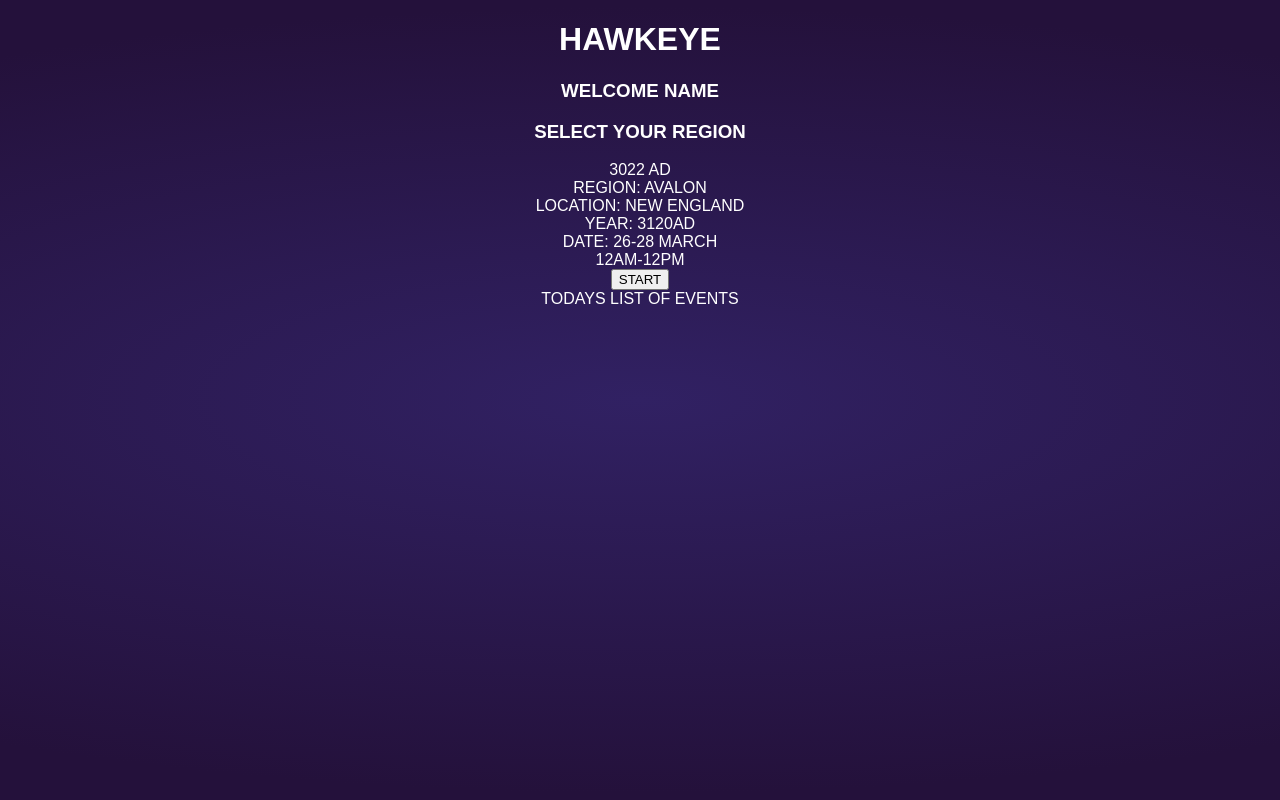
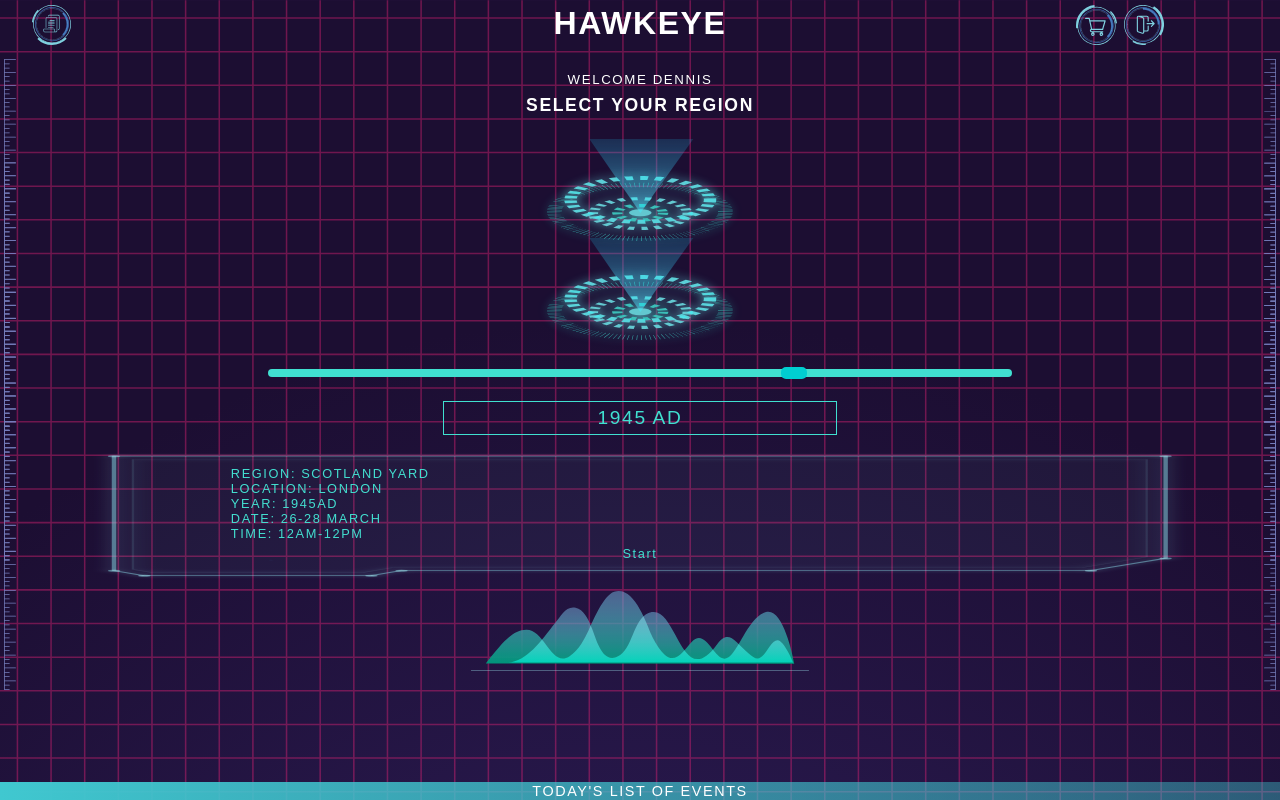
Before and after one commit to swadhinroutray/hawkeye-2020, a React (Create React App) app in the folder client/: page /home in a window 1280 px wide. Built offline with nearby package versions, Linux system fonts and the light colour scheme.

Commit message:
Added Slider to change region info and image

```diff
--- /dev/null
+++ b/client/src/components/LandingPageComponents/Header.js
@@ -0,0 +1,50 @@
+import React from 'react';
+import styled from 'styled-components';
+import hawkLogo from '../../assets/landing-assets/RulesIcon.svg';
+import shopLogo from '../../assets/landing-assets/ShopIcon.svg';
+import logoutLogo from '../../assets/landing-assets/LogoutIcon.svg';
+
+export const Header = () => {
+	return (
+		<HeaderWrapper>
+			<HawkLogo src={hawkLogo} alt="hawk-logo" />
+			<h1>HAWKEYE</h1>
+			<div>
+				<img src={shopLogo} alt="shop-icon" />
+				<img src={logoutLogo} alt="shop-icon" />
+			</div>
+		</HeaderWrapper>
+	);
+};
+
+const HeaderWrapper = styled.header`
+	position: relative;
+	display: grid;
+	grid-template-columns: 25% 50% 25%;
+	width: 100%;
+	padding-top: 5px;
+	> h1 {
+		margin: 0;
+		grid-column: 2/3;
+	}
+	> div {
+		grid-column: 3;
+		align-items: stretch;
+
+		> img {
+			align-items: end;
+			margin: auto;
+			height: 5vh;
+			:first-of-type {
+				margin-right: 7px;
+			}
+		}
+	}
+`;
+const HawkLogo = styled.img`
+	float: left;
+	height: 5vh;
+	margin-left: 10%;
+	grid-column: 1/2;
+	align-items: center;
+`;
--- /dev/null
+++ b/client/src/components/LandingPageComponents/Hologram.js
@@ -0,0 +1,36 @@
+import React from 'react';
+import styled from 'styled-components';
+import { observer, inject } from 'mobx-react';
+import { hologramImg } from '../../assets/landing-assets';
+
+export const Hologram = inject('LandingStore')(
+	observer(({ LandingStore }) => {
+		return (
+			<HologramWrapper>
+				<RegionImg
+					// src={LandingStore.regionImages[LandingStore.currentRegion]}
+					src={LandingStore.regionInfo[LandingStore.currentRegion].img}
+					alt="region"
+				/>
+				<HologramImg src={hologramImg} alt="hologram" />
+			</HologramWrapper>
+		);
+	}),
+);
+const HologramWrapper = styled.div`
+	overflow: hidden;
+	height: 28vh;
+`;
+const RegionImg = styled.img`
+	height: 15vh;
+	z-index: 5;
+	position: relative;
+	margin: auto;
+`;
+const HologramImg = styled.img`
+	height: 15vh;
+	display: block;
+	transform: translateY(-25px);
+	margin: auto;
+	z-index: 2;
+`;
--- /dev/null
+++ b/client/src/components/LandingPageComponents/RegionInfo.js
@@ -0,0 +1,67 @@
+import React from 'react';
+import styled from 'styled-components';
+import DescriptionBg from '../../assets/landing-assets/DescriptView.svg';
+import { startButton } from '../../assets/landing-assets/index.js';
+import { observer, inject } from 'mobx-react';
+export const RegionInfo = inject('LandingStore')(
+	observer(({ LandingStore }) => {
+		return (
+			<InfoWrapper className="info">
+				<Background src={DescriptionBg} />
+				<div>
+					REGION: {LandingStore.regionInfo[LandingStore.currentRegion].name}
+				</div>
+				<div>
+					LOCATION:{' '}
+					{LandingStore.regionInfo[LandingStore.currentRegion].location}
+				</div>
+				<div>
+					YEAR: {LandingStore.regionInfo[LandingStore.currentRegion].year}AD
+				</div>
+				<div>
+					DATE: {LandingStore.regionInfo[LandingStore.currentRegion].date}
+				</div>
+				<div>
+					TIME: {LandingStore.regionInfo[LandingStore.currentRegion].time}
+				</div>
+				<Start>
+					<img src={startButton} />
+					Start
+				</Start>
+			</InfoWrapper>
+		);
+	}),
+);
+const InfoWrapper = styled.div`
+	width: 90%;
+	margin: auto;
+	text-align: left;
+	position: relative;
+	color: turquoise;
+	font-size: 0.8em;
+	padding: 15px 12%;
+	box-sizing: border-box;
+`;
+
+const Background = styled.img`
+	height: 100%;
+	width: 100%;
+	position: absolute;
+	top: 0;
+	left: 0;
+	padding: 0;
+`;
+
+const Start = styled.div`
+	color: turquoise;
+	padding: 5px;
+	text-align: center;
+	position: relative;
+	> img {
+		position: absolute;
+		top: 0;
+		left: 0;
+		width: 10vh;
+		height: 100%;
+	}
+`;
--- /dev/null
+++ b/client/src/components/LandingPageComponents/index.js
@@ -0,0 +1,3 @@
+export { RegionInfo } from './RegionInfo';
+export { Header } from './Header';
+export { Hologram } from './Hologram';
--- /dev/null
+++ b/client/src/models/app/LandingPageModel.js
@@ -0,0 +1,86 @@
+import { observable, decorate, action } from 'mobx';
+import { hologramImg, regionImg, waves } from '../../assets/landing-assets';
+
+class Region {
+	constructor(img, name, year, location, date, time) {
+		this.img = img;
+		this.name = name;
+		this.year = year;
+		this.location = location;
+		this.date = date;
+		this.time = time;
+	}
+}
+class LandingPageModel {
+	regionImages = [regionImg, hologramImg, regionImg, hologramImg, regionImg];
+
+	currentRegion = 1;
+	regionInfo = [];
+
+	constructor() {
+		this.regionInfo.push(
+			new Region(
+				regionImg,
+				'AVALON',
+				1900,
+				'NEW YORK',
+				'26-28 MARCH',
+				'12AM-12PM',
+			),
+			new Region(
+				hologramImg,
+				'SCOTLAND YARD',
+				1945,
+				'LONDON',
+				'26-28 MARCH',
+				'12AM-12PM',
+			),
+			new Region(
+				regionImg,
+				'NEW HORIZONS',
+				1977,
+				'BROOKLYN',
+				'26-28 MARCH',
+				'12AM-12PM',
+			),
+			new Region(
+				hologramImg,
+				'HMAYRA',
+				2022,
+				'TORONTO',
+				'26-28 MARCH',
+				'12AM-12PM',
+			),
+			new Region(
+				regionImg,
+				'NUKETOWN',
+				2068,
+				'COMPTON',
+				'26-28 MARCH',
+				'12AM-12PM',
+			),
+			new Region(
+				hologramImg,
+				'SOMWHERE',
+				3000,
+				'SEOUL',
+				'26-28 MARCH',
+				'12AM-12PM',
+			),
+			new Region(regionImg, 'B1-23', 3022, 'OSLO', '26-28 MARCH', '12AM-12PM'),
+		);
+	}
+	changeRegion = regionNumber => {
+		if (regionNumber < this.regionInfo.length)
+			this.currentRegion = regionNumber;
+	};
+}
+
+decorate(LandingPageModel, {
+	regionImages: observable,
+	currentRegion: observable,
+	changeRegion: action,
+});
+
+const LandingStore = new LandingPageModel();
+export default LandingStore;
--- a/client/src/pages/LandingPage.js
+++ /dev/null
@@ -1,28 +0,0 @@
-import React from 'react';
-import styled from 'styled-components';
-
-export const LandingPage = () => {
-	return (
-		<Page>
-			<h1>HAWKEYE</h1>
-			<h3>WELCOME NAME</h3>
-			<h3>SELECT YOUR REGION</h3>
-			<div>3022 AD</div>
-			<div className="info">
-				<div>REGION: AVALON</div>
-				<div>LOCATION: NEW ENGLAND</div>
-				<div>YEAR: 3120AD</div>
-				<div>DATE: 26-28 MARCH</div>
-				<div>12AM-12PM</div>
-				<button>START</button>
-			</div>
-			<div>TODAYS LIST OF EVENTS</div>
-		</Page>
-	);
-};
-
-const Page = styled.div`
-	height: 100vh;
-	text-align: center;
-	font-family: Raleway, sans-serif;
-`;
--- /dev/null
+++ b/client/src/pages/app/LandingPage.js
@@ -0,0 +1,143 @@
+import React from 'react';
+import styled from 'styled-components';
+import { observer, Provider, useLocalStore } from 'mobx-react';
+import store from '../../models/app/LandingPageModel';
+import {
+	RegionInfo,
+	Header,
+	Hologram,
+} from '../../components/LandingPageComponents';
+import {
+	leftBar,
+	rightBar,
+	backgroundMesh,
+	waves,
+} from '../../assets/landing-assets/index';
+
+export const LandingPage = observer(() => {
+	return (
+		<Provider LandingStore={store}>
+			<Page>
+				<Header />
+				<RegionWrapper>
+					<LeftBar src={leftBar} />
+					<RightBar src={rightBar} />
+					<h5>WELCOME DENNIS</h5>
+					<h4>SELECT YOUR REGION</h4>
+					<Hologram />
+
+					<Slider
+						type="range"
+						name="region-selector"
+						min="0"
+						max="70"
+						onChange={e => store.changeRegion(Math.floor(e.target.value / 10))}
+					/>
+					<Year>{store.regionInfo[store.currentRegion].year} AD</Year>
+					<RegionInfo />
+					<Waves src={waves} alt="waves" />
+				</RegionWrapper>
+				<Events>TODAY'S LIST OF EVENTS</Events>
+			</Page>
+		</Provider>
+	);
+});
+
+const Page = styled.div`
+	font-family: 'Nidus Sans';
+	letter-spacing: 0.1em;
+	height: 100vh;
+	background-image: url(${backgroundMesh});
+	background-size: cover;
+	text-align: center;
+	font-family: Raleway, sans-serif;
+	color: white;
+	padding: 0;
+	box-sizing: border-box;
+	h5 {
+		font-weight: 400;
+		margin: 8px 0;
+	}
+	h4 {
+		font-weight: 600;
+		font-size: 1.1em;
+		margin-top: 5px;
+	}
+`;
+const RegionWrapper = styled.div`
+	margin-top: 10px;
+	padding: 5px 20px;
+	position: relative;
+`;
+
+const Slider = styled.input`
+	-webkit-appearance: none;
+	appearance: none;
+	width: 60%;
+	height: 8px;
+	background: turquoise;
+	outline: none;
+	border-radius: 5px;
+	-webkit-transition: 0.2s;
+	transition: opacity 0.2s;
+	margin-bottom: 3vh;
+
+	::-webkit-slider-thumb {
+		-webkit-appearance: none;
+		appearance: none;
+		width: 26px;
+		height: 12px;
+		background: #00ced1;
+		border-radius: 5px;
+		cursor: pointer;
+	}
+
+	::-moz-range-thumb {
+		width: 25px;
+		height: 25px;
+		background: #4caf50;
+		cursor: pointer;
+	}
+`;
+const Year = styled.div`
+	border: 1px solid turquoise;
+	width: 30%;
+	padding: 5px 10px;
+	color: turquoise;
+	font-size: 1.2em;
+	margin: 0 auto 2vh auto;
+`;
+
+const LeftBar = styled.img`
+	height: 100%;
+	position: absolute;
+	top: 0;
+	left: 4px;
+`;
+const RightBar = styled.img`
+	height: 100%;
+	position: absolute;
+	top: 0;
+	right: 4px;
+`;
+
+const Events = styled.footer`
+	position: absolute;
+	width: 100%;
+	bottom: 0;
+	background-image: linear-gradient(
+		to right,
+		rgb(64, 200, 208, 1),
+		rgb(64, 200, 208, 0.4)
+	);
+	font-size: 0.9em;
+	box-sizing: border-box;
+	padding: 1px;
+	color: white;
+`;
+
+const Waves = styled.img`
+	height: 10vh;
+	margin: 10px auto;
+	width: 100%;
+`;
--- a/client/src/routes/AppRouter.jsx
+++ b/client/src/routes/AppRouter.jsx
@@ -4,7 +4,7 @@ import { RegisterPage } from '../pages/app/RegisterPage/RegisterPage';
 import LoginPage from '../pages/app/LoginPage/LoginPage';
 import { Route } from 'react-router-dom';
 import { Provider } from 'mobx-react';
-import { LandingPage } from '../pages/LandingPage';
+import { LandingPage } from '../pages/app/LandingPage';
 import store from '../models/app/LoginModel';
 
 const AppRouter = ({ match }) => {
```
Also changed, not shown: client/src/pages/ForgotPasswordPage.js (deleted, +0 -23 lines), client/src/pages/app/LoginPage/LoginForm.jsx (+2 -8 lines).
